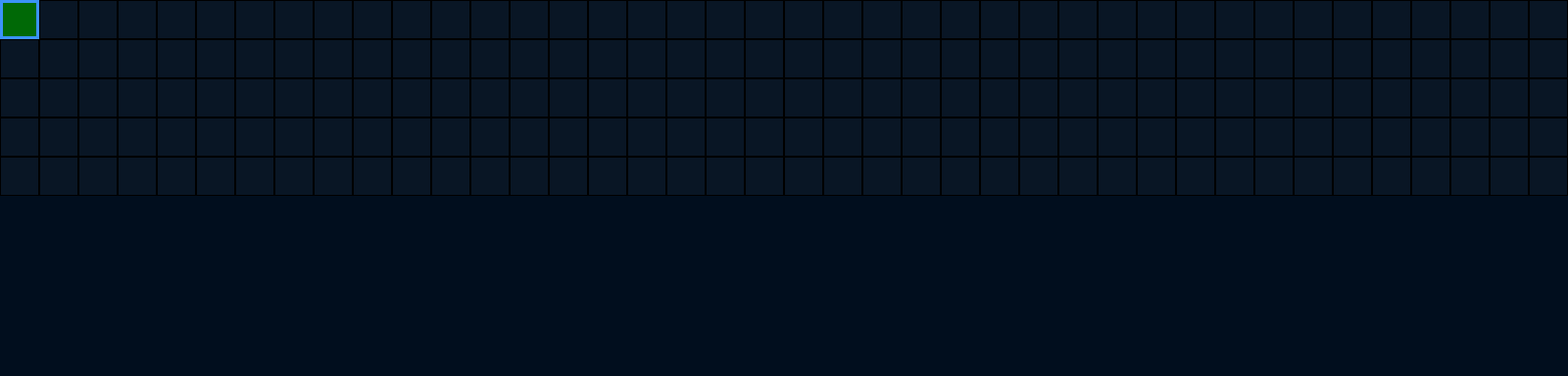
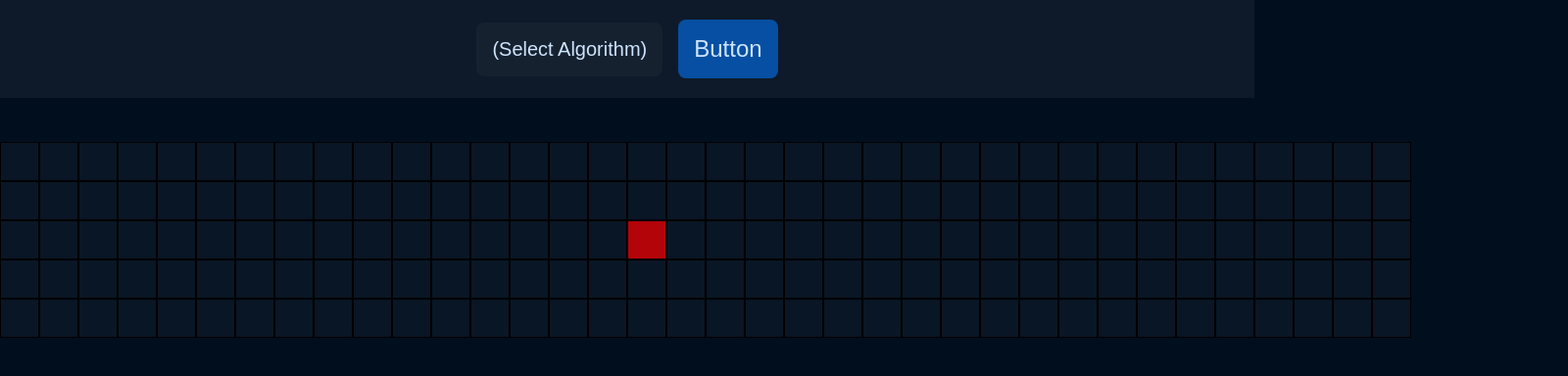
Before and after one commit to NoahBeto/react-typescript-algorithm-visualizer, a React (Vite) app: page / in a window 1280 px wide. Shown: the top 384 px of the page at 98% size, 1600 px wide, since content can reach past the window. Built offline with nearby package versions, Linux system fonts and the light colour scheme.

Commit message:
Added basic dropdown for algorithm selection

```diff
--- a/src/App.css
+++ b/src/App.css
@@ -1,19 +1,81 @@
-.cell {
-  width: 40px;
-  height: 40px;
-  border: 1px solid black;
+.wrapper {
+  display: flex;
+  flex-direction: column;
+  justify-content: center;
+  align-items: center;
+  gap: 45px;
 }
 
-.cell-normal {
-  background: var(--static3);
+.navbar {
+  height: 100px;
+  width: 100%;
+  background: var(--static5);
+  display: flex;
+  justify-content: center;
+  align-items: center;
+  gap: 1rem;
 }
 
-.cell-start {
-  background: green;
+.visualize-btn {
+  font-size: 1.5rem;
+  padding: 1rem;
+  border-radius: 0.5rem;
+  background: var(--primary);
+  border: none;
+  color: var(--text);
 }
 
-.cell-finish {
-  background: red;
+/* The container <div> - needed to position the dropdown content */
+.dropdown {
+  position: relative;
+  display: inline-block;
+}
+
+.dropbtn {
+  min-width: 150px;
+  padding: 1rem;
+  font-size: 1.25rem;
+  background: var(--static3);
+  color: var(--text);
+  border: none;
+  border-radius: 0.5rem;
+  transition: 0.25s;
+}
+
+/* Dropdown Content (Hidden by Default) */
+.dropdown-content {
+  display: none;
+  flex-direction: column;
+  gap: 0.5rem;
+  min-width: 150px;
+  padding: 0.5rem;
+  border-radius: 0.5rem;
+  position: absolute;
+  background: var(--bg);
+  box-shadow: 0px 8px 16px 0px rgba(0, 0, 0, 0.2);
+  z-index: 1;
+}
+
+.dropdown-item {
+  color: var(--text);
+  padding: 0.75rem;
+  border-radius: 0.25rem;
+  transition: 0.25s;
+}
+
+/* Change color of dropdown links on hover */
+.dropdown-content .dropdown-item:hover {
+  background-color: var(--static3);
+}
+
+/* Show the dropdown menu on hover */
+.dropdown:hover .dropdown-content {
+  display: flex;
+}
+
+/* Change the background color of the dropdown button when the dropdown content is shown */
+.dropdown:hover .dropbtn {
+  background-color: var(--accent);
 }
 
 .gridWrapper {
--- a/src/App.tsx
+++ b/src/App.tsx
@@ -1,4 +1,4 @@
-import { useState, useEffect, useReducer } from "react";
+import { useEffect, useReducer } from "react";
 import { CellGrid, Cell, CellType, CellStyles, CellActions } from "./ts/cell";
 import "./App.css";
 import { CellNode } from "./components/CellNode";
@@ -28,6 +28,7 @@ const initialize = () => {
 
 initialize();
 
+// Defines the action used on the reducer for updating the state of a cell in the grid
 interface UpdateCellAction {
   type: CellActions.UpdateCell;
   payload: {
@@ -70,11 +71,27 @@ function App() {
   };
 
   useEffect(() => {
+    // set start cell to 0, 0 and some arbitrary cell to finish
     updateCell(0, 0, CellStyles.Start);
+    updateCell(Math.floor(ROWS / 2), Math.floor(COLS / 2), CellStyles.Finish);
   }, []);
 
   return (
     <>
+      <div className="wrapper">
+        <div className="navbar">
+          <div className="dropdown">
+            <button className="dropbtn">(Select Algorithm)</button>
+            <div className="dropdown-content">
+              <div className="dropdown-item">Dijkstra</div>
+              <div className="dropdown-item">A*</div>
+              <div className="dropdown-item">Algorithm 3</div>
+              <div className="dropdown-item">Algorithm 4</div>
+              <div className="dropdown-item">Algorithm 5</div>
+            </div>
+          </div>
+          <button className="visualize-btn">Button</button>
+        </div>
         <div className="gridWrapper">
           {grid.map((row, index) =>
             row.map((item, _index) => (
@@ -85,6 +102,7 @@ function App() {
             ))
           )}
         </div>
+      </div>
     </>
   );
 }
```
Lines whose indentation alone changed are shown as unchanged.
